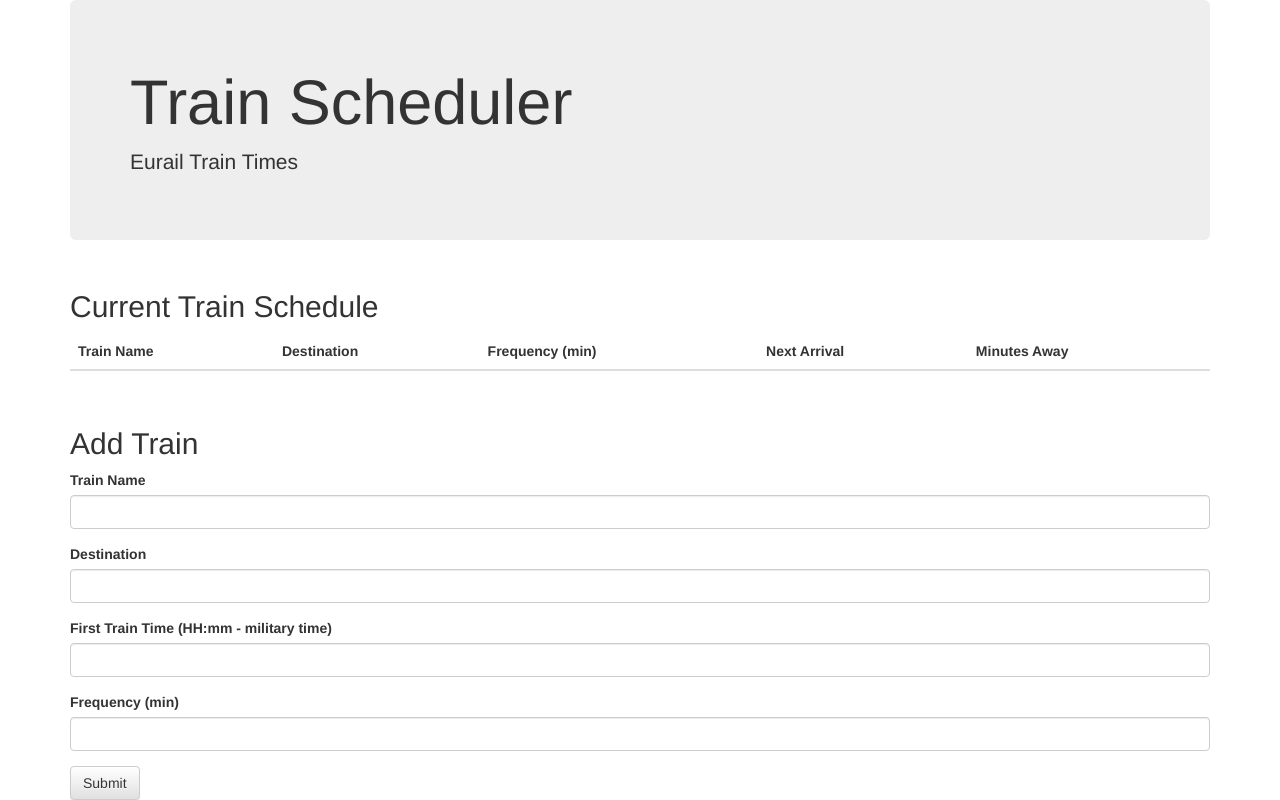
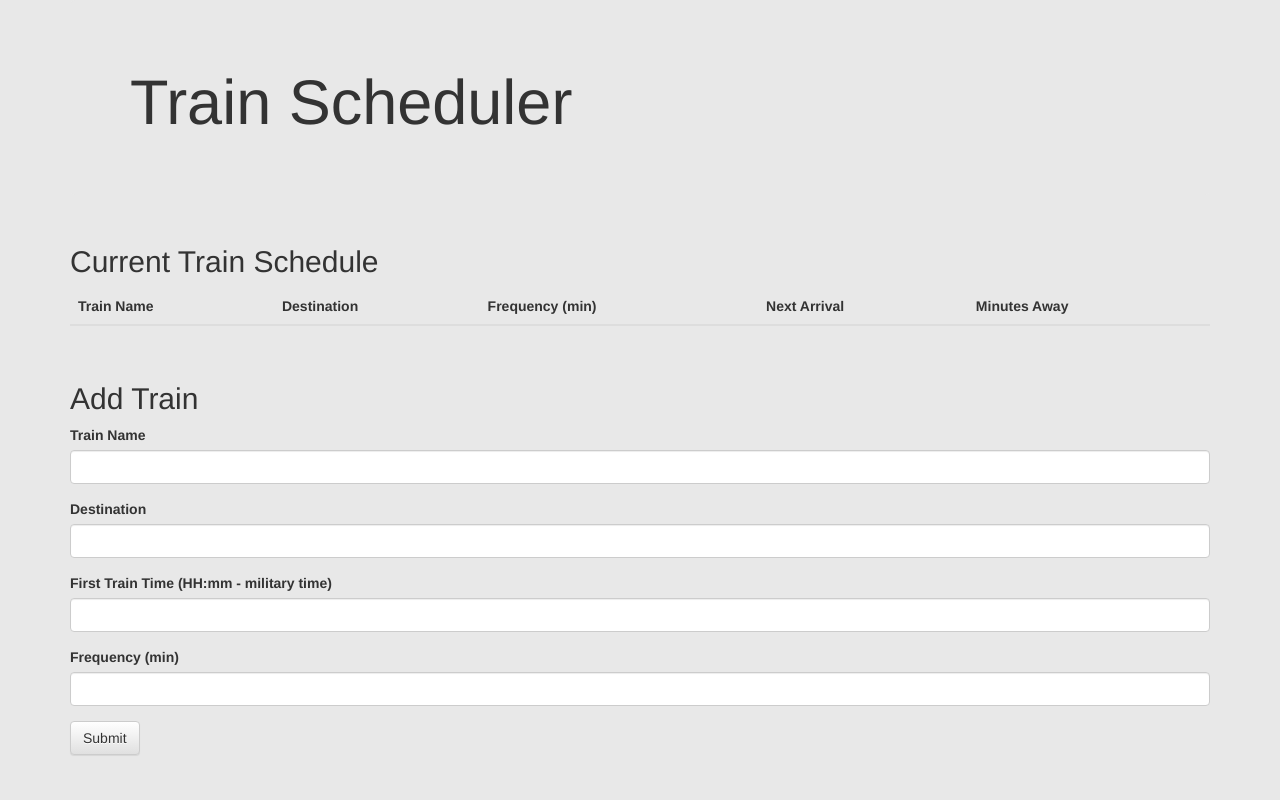
Before and after one commit to Tfeinstein24/Train-App, a plain HTML site: page index.html in a window 1280 px wide. Drawn offline with nearby package versions, Linux system fonts and the light colour scheme; no server answers.

Commit message:
css updates

```diff
--- a/assets/css/style.css
+++ b/assets/css/style.css
@@ -0,0 +1,7 @@
+body {
+background-color: #E8E8E8;
+}
+
+.jumbotron {
+	background-color: #E8E8E8;
+}
--- a/index.html
+++ b/index.html
@@ -8,7 +8,6 @@
     <!-- Optional theme -->
     <link rel="stylesheet" href="https://maxcdn.bootstrapcdn.com/bootstrap/3.3.7/css/bootstrap-theme.min.css" integrity="sha384-rHyoN1iRsVXV4nD0JutlnGaslCJuC7uwjduW9SVrLvRYooPp2bWYgmgJQIXwl/Sp" crossorigin="anonymous">
 
-    <link rel="stylesheet" type="text/css" href="assets/css/style.css">
 
       <!-- jQuery -->
     <script src="https://code.jquery.com/jquery-3.2.1.min.js" integrity="sha256-hwg4gsxgFZhOsEEamdOYGBf13FyQuiTwlAQgxVSNgt4=" crossorigin="anonymous"></script>
@@ -17,13 +16,16 @@
     <!-- Moment. js -->
     <script src="https://cdn.jsdelivr.net/momentjs/2.12.0/moment.min.js"></script>
 
+    <!-- CSS -->
+    <link rel="stylesheet" type="text/css" href="assets/css/style.css">
+
+
 </head>
 <body>
 
 <div class="container">
   <div class="jumbotron">
     <h1>Train Scheduler</h1>
-    <p>Eurail Train Times</p>
   </div>
 </div>
 
@@ -157,7 +159,7 @@ database.ref().on("value", function(snapshot) {
     console.log(firstTimeConverted);
     // Current Time
     var currentTime = moment();
-    console.log("CURRENT TIME: " + moment(currentTime).format("hh:mm"));
+    console.log("CURRENT TIME: " + moment(currentTime).format("HH:mm A"));
     // Difference between the times
     var diffTime = moment().diff(moment(firstTimeConverted), "minutes");
     console.log("DIFFERENCE IN TIME: " + diffTime);
@@ -172,7 +174,7 @@ database.ref().on("value", function(snapshot) {
   console.log("ARRIVAL TIME: " + moment(nextTrain).format('HH:mm A'));
 
   // Change the HTML to reflect
-$("#train-table").append("<tr class='new-row'>" + "<td>" + snapshot.val().trainName + "</td>" + "<td>" + snapshot.val().destination + "</td>" + "<td>" + snapshot.val().Frequency + "</td>" + "<td>" + moment(nextTrain).format("hh:mm") + "</td>" + "<td>" + tMinutesTillTrain + "</td>" + "</tr>");
+$("#train-table").append("<tr class='new-row'>" + "<td>" + snapshot.val().trainName + "</td>" + "<td>" + snapshot.val().destination + "</td>" + "<td>" + snapshot.val().Frequency + "</td>" + "<td>" + moment(nextTrain).format("HH:mm A") + "</td>" + "<td>" + tMinutesTillTrain + "</td>" + "</tr>");
 //$("#name-display").html(snapshot.val().trainName);
 //$("#destination-display").html(snapshot.val().destination);
 //$("#frequency-display").html(snapshot.val().Frequency);
```
